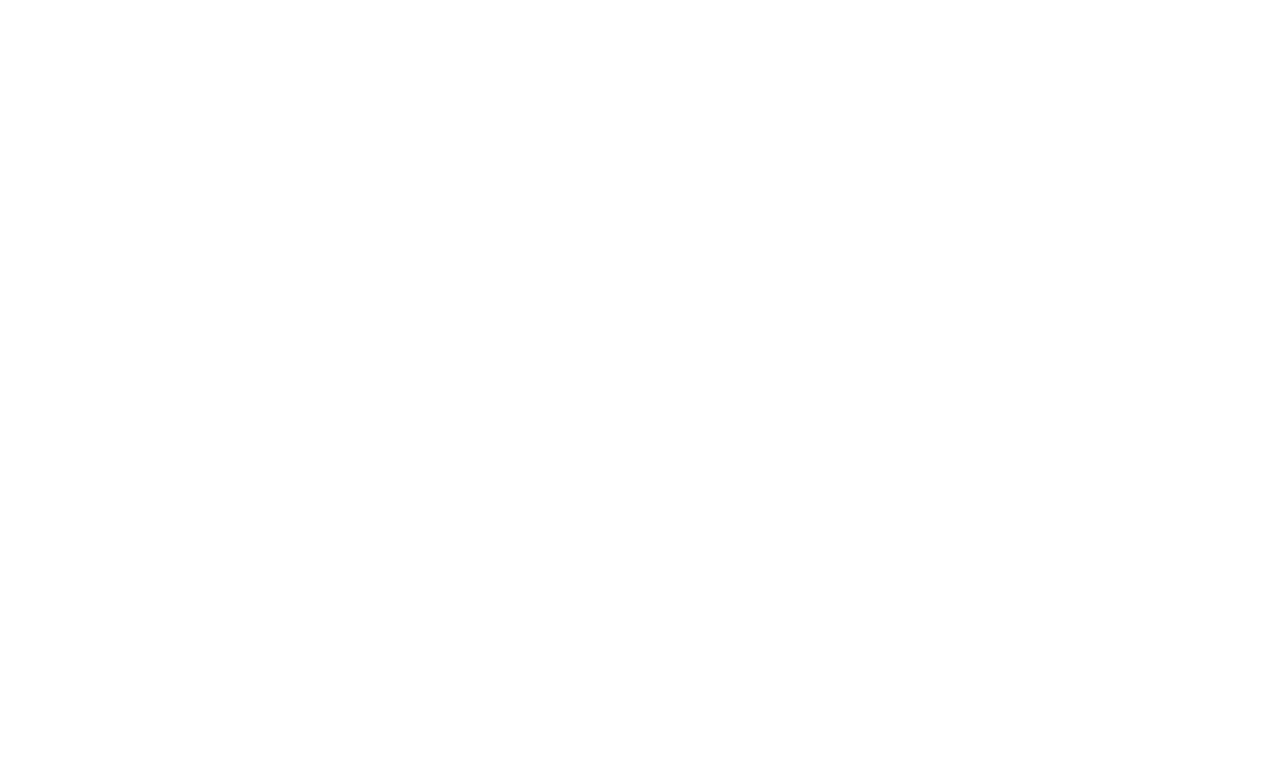
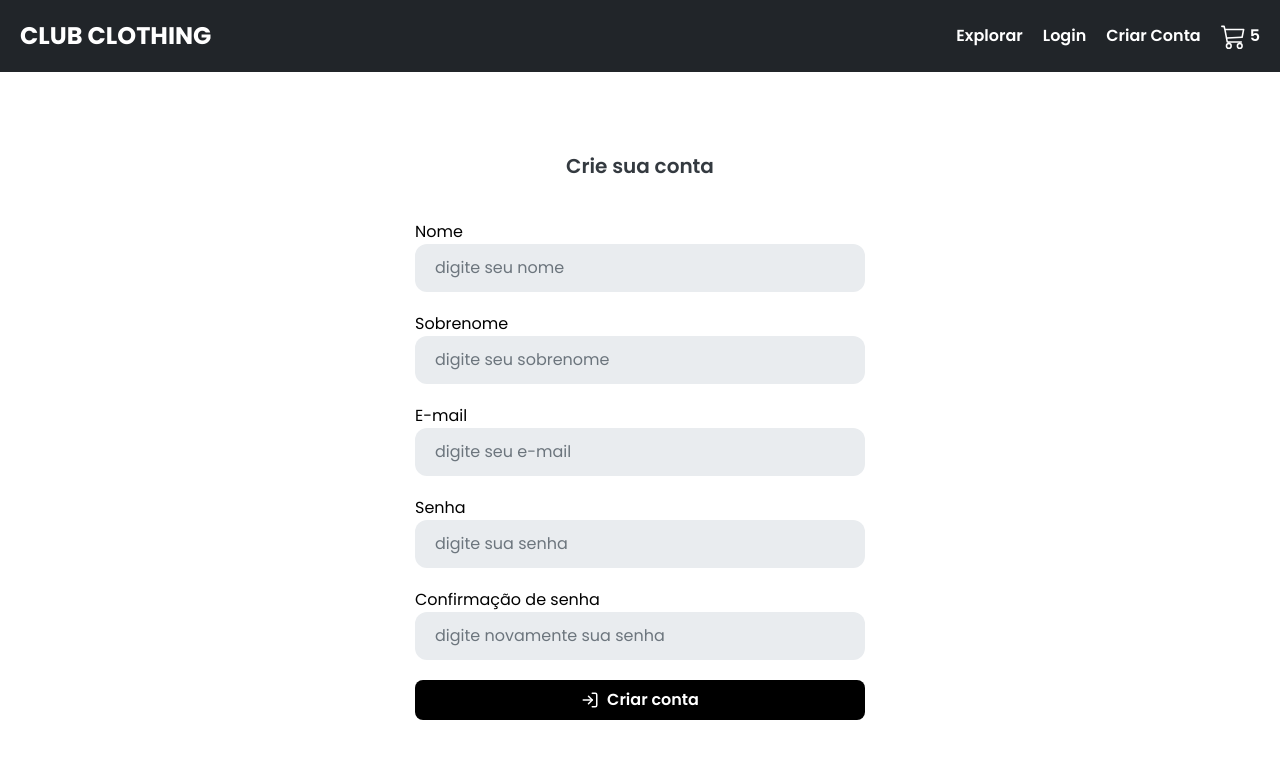
Before and after one commit to ryanolv/E-Commerce, a React (Vite) app: page /sign-up in a window 1280 px wide. Before the commit this address had no page. Shown: the top 758 px of the page. Built offline with nearby package versions, Linux system fonts and the light colour scheme.

Commit message:
feat:  add SignUpPage and inputs validation

```diff
--- a/src/App.tsx
+++ b/src/App.tsx
@@ -2,8 +2,9 @@
 
 import { BrowserRouter, Routes, Route } from "react-router-dom";
 
-import HomePage from "./pages/home/HomePage";
-import LoginPage from "./pages/login/LoginPage";
+import HomePage from "./pages/HomePage";
+import LoginPage from "./pages/LoginPage";
+import SignUpPage from "./pages/SignUpPage";
 
 function App() {
   return (
@@ -11,6 +12,7 @@ function App() {
       <Routes>
         <Route path="/" element={<HomePage />} />
         <Route path="/login" element={<LoginPage />} />
+        <Route path="/sign-up" element={<SignUpPage />} />
       </Routes>
     </BrowserRouter>
   );
--- a/src/components/header/HeaderComponent.tsx
+++ b/src/components/header/HeaderComponent.tsx
@@ -7,6 +7,10 @@ function Header() {
 
   const handleLoginClick = () => {
     navigate("/login");
+  };
+
+  const handleSignUpClick = () => {
+    navigate("/sign-up");
   };
 
   return (
@@ -22,7 +26,10 @@ function Header() {
         >
           Login
         </div>
-        <div className="flex items-center text-base font-semibold">
+        <div
+          className="flex items-center text-base font-semibold"
+          onClick={handleSignUpClick}
+        >
           Criar Conta
         </div>
         <div className="flex items-center text-base font-semibold">
--- a/src/pages/home/HomePage.tsx
+++ b/src/pages/HomePage.tsx
@@ -1,6 +1,6 @@
 import React from "react";
-import Header from "../../components/header/HeaderComponent";
-import Categories from "../../components/categories/CategoriesComponent";
+import Header from "../components/header/HeaderComponent";
+import Categories from "../components/categories/CategoriesComponent";
 
 const HomePage: React.FC = () => {
   return (
--- /dev/null
+++ b/src/pages/SignUpPage.tsx
@@ -0,0 +1,134 @@
+/* eslint-disable react/react-in-jsx-scope */
+
+import { FiLogIn } from "react-icons/fi";
+import { useForm } from "react-hook-form";
+import { isEmail } from "validator";
+
+import Header from "../components/header/HeaderComponent";
+import CustomInput from "../components/custom-input/CustomInputComponent";
+import CustomButton from "../components/custom-button/CustomButtonComponent";
+import InputErrorMessage from "../components/input-error-message/InputErrorMessage";
+
+interface IFormValues {
+  name: string;
+  lastName: string;
+  email: string;
+  password: string;
+  passwordConfirmation: string;
+}
+
+const SignUpPage = () => {
+  const {
+    register,
+    formState: { errors },
+    watch,
+    handleSubmit,
+  } = useForm<IFormValues>();
+
+  const watchPassword = watch("password");
+
+  const onSubmit = (data: IFormValues) => {
+    console.log(data);
+  };
+
+  console.log(errors);
+
+  return (
+    <>
+      <Header />
+      <div className="flex h-full items-center justify-center">
+        <div className="flex w-[450px] flex-col items-center">
+          <p className="text-darkText border-b-solid mb-5 w-full border-b-[#6C757D] pb-5 text-center text-xl font-semibold">
+            Crie sua conta
+          </p>
+
+          <div className="mb-5 w-full">
+            <CustomInput
+              hasError={errors?.name ? true : false}
+              label="Nome"
+              placeholder="digite seu nome"
+              {...register("name", { required: true })}
+            />
+            {errors?.name?.type === "required" && (
+              <InputErrorMessage>O nome é obrigatório.</InputErrorMessage>
+            )}
+          </div>
+          <div className="mb-5 w-full">
+            <CustomInput
+              hasError={errors?.lastName ? true : false}
+              label="Sobrenome"
+              placeholder="digite seu sobrenome"
+              {...register("lastName", {
+                required: true,
+              })}
+            />
+            {errors?.lastName?.type === "required" && (
+              <InputErrorMessage>O sobrenome é obrigatório.</InputErrorMessage>
+            )}
+          </div>
+          <div className="mb-5 w-full">
+            <CustomInput
+              hasError={errors?.email ? true : false}
+              label="E-mail"
+              placeholder="digite seu e-mail"
+              {...register("email", {
+                required: true,
+                validate: (value) => isEmail(value),
+              })}
+            />
+            {errors?.email?.type === "required" && (
+              <InputErrorMessage>O e-mail é obrigatório.</InputErrorMessage>
+            )}
+            {errors?.email?.type === "validate" && (
+              <InputErrorMessage>
+                Por favor, insira um e-mail válido.
+              </InputErrorMessage>
+            )}
+          </div>
+          <div className="mb-5 w-full">
+            <CustomInput
+              hasError={errors?.password ? true : false}
+              label="Senha"
+              type="password"
+              placeholder="digite sua senha"
+              {...register("password", { required: true })}
+            />
+            {errors?.password?.type === "required" && (
+              <InputErrorMessage>A senha é obrigatória.</InputErrorMessage>
+            )}
+          </div>
+          <div className="mb-5 w-full">
+            <CustomInput
+              hasError={errors?.passwordConfirmation ? true : false}
+              label="Confirmação de senha"
+              type="password"
+              placeholder="digite novamente sua senha"
+              {...register("passwordConfirmation", {
+                required: true,
+                validate: (value) => value === watchPassword,
+              })}
+            />
+            {errors?.passwordConfirmation?.type === "required" && (
+              <InputErrorMessage>
+                A confirmação de senha é obrigatória.
+              </InputErrorMessage>
+            )}
+            {errors?.passwordConfirmation?.type === "validate" && (
+              <InputErrorMessage>
+                A confirmação de senha precisa ser igual a senha.
+              </InputErrorMessage>
+            )}
+          </div>
+          <CustomButton
+            startIcon={<FiLogIn size={18} />}
+            onClick={() => handleSubmit(onSubmit)()}
+          >
+            Criar conta
+          </CustomButton>
+        </div>
+      </div>
+    </>
+  );
+};
+
+export default SignUpPage;
```
Also changed, not shown: src/pages/LoginPage.tsx (renamed from src/pages/login/LoginPage.tsx, +4 -4 lines).
